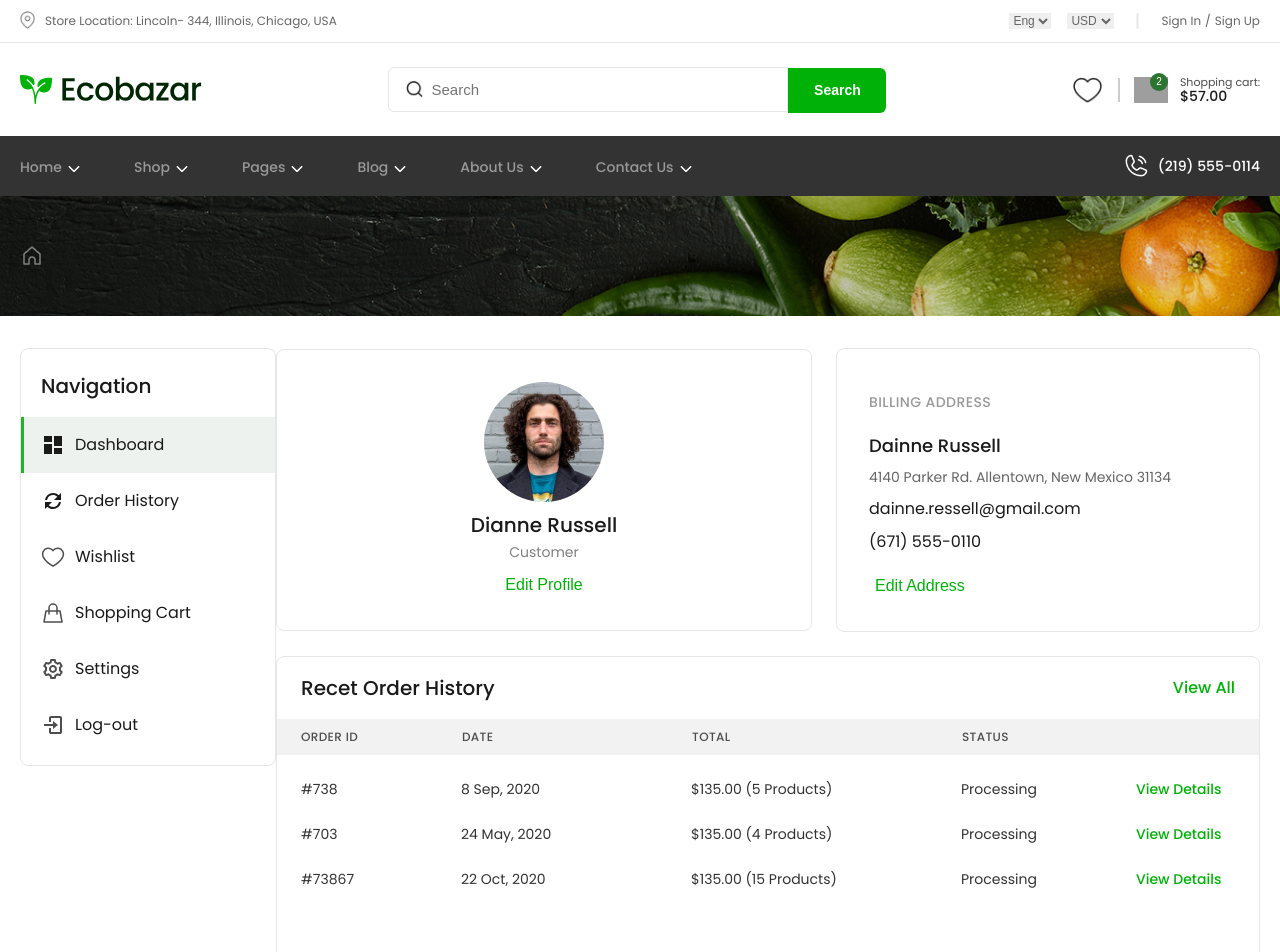
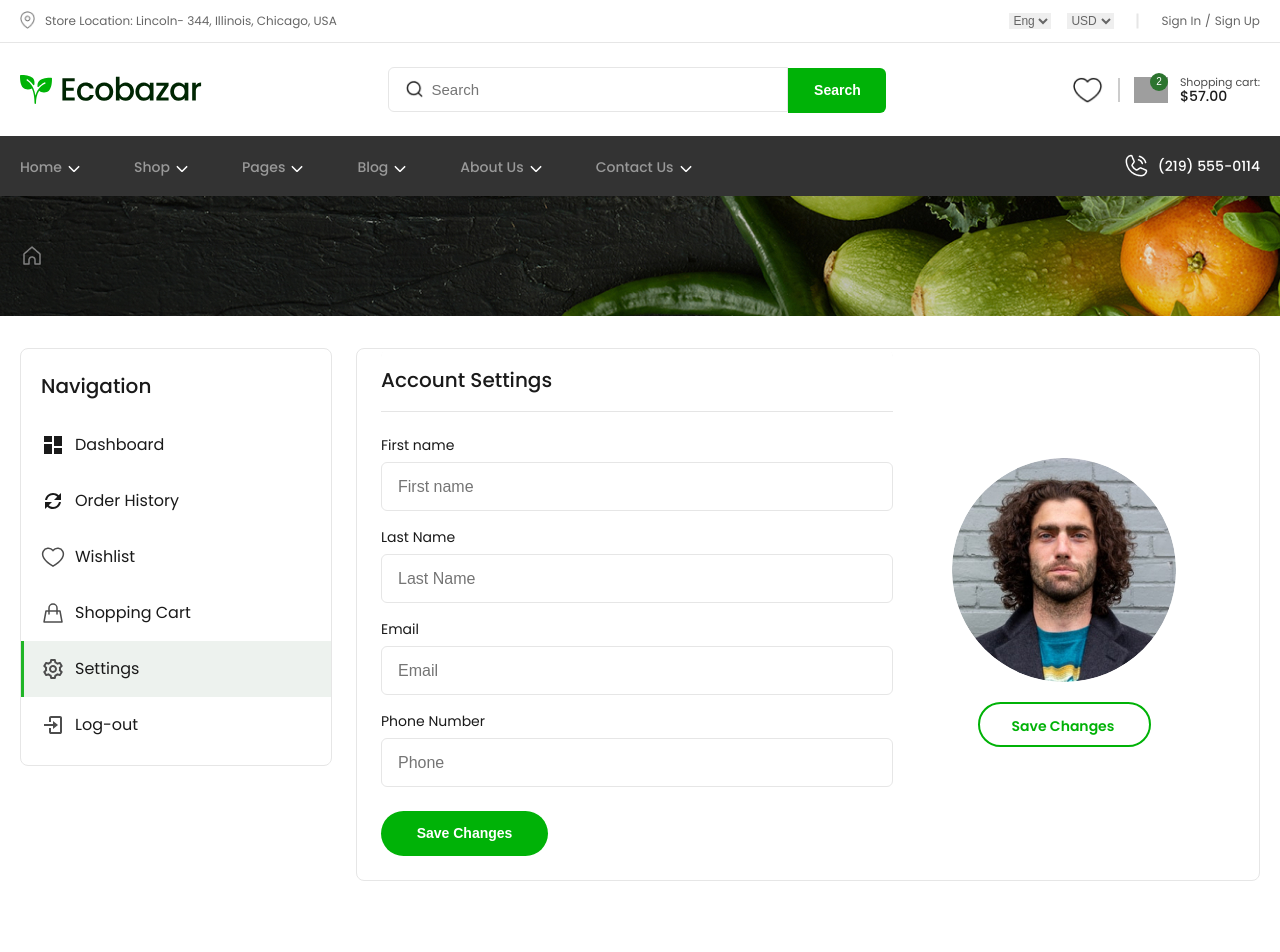
Before and after one commit to nurmuhammad9888/eCommerce, a React (Create React App) app: page /account/settings in a window 1280 px wide. Before the commit this address led to /account/dashboard. Shown: the top 952 px of the page. Built offline with nearby package versions, Linux system fonts and the light colour scheme; grey boxes are pictures that could not be loaded.

Commit message:
account settings input

```diff
--- a/src/pages/Account/Account.js
+++ b/src/pages/Account/Account.js
@@ -6,7 +6,7 @@ export const Account = () => {
     const navigate = useNavigate();
 
     useEffect(() => {
-        navigate('dashboard');
+        // navigate('dashboard');
     }, []);
 
     return (
--- a/src/pages/Account/OrderHistory.js
+++ b/src/pages/Account/OrderHistory.js
@@ -223,8 +223,8 @@ export const OrderHistory = () => {
                 onPageChange={handlePageClick}
                 pageRangeDisplayed={2}
                 pageCount={pageCount}
-                nextLabel={ <svg width="8" height="14" viewBox="0 0 8 14" fill="none" xmlns="http://www.w3.org/2000/svg"> <path d="M1.0835 1.16634L6.91683 6.99967L1.0835 12.833" stroke="#1A1A1A" stroke-width="1.5" stroke-linecap="round" stroke-linejoin="round" /> </svg>}
-                previousLabel={ <svg width="8" height="14" viewBox="0 0 8 14" fill="none" xmlns="http://www.w3.org/2000/svg"> <path d="M6.9165 1.16634L1.08317 6.99967L6.9165 12.833" stroke="#333333" stroke-width="1.5" stroke-linecap="round" stroke-linejoin="round" /> </svg>}
+                nextLabel={ <svg width="8" height="14" viewBox="0 0 8 14" fill="none" xmlns="http://www.w3.org/2000/svg"> <path d="M1.0835 1.16634L6.91683 6.99967L1.0835 12.833" stroke="#1A1A1A" strokeWidth="1.5" strokeLinecap="round" strokeLinejoin="round" /> </svg>}
+                previousLabel={ <svg width="8" height="14" viewBox="0 0 8 14" fill="none" xmlns="http://www.w3.org/2000/svg"> <path d="M6.9165 1.16634L1.08317 6.99967L6.9165 12.833" stroke="#333333" strokeWidth="1.5" strokeLinecap="round" strokeLinejoin="round" /> </svg>}
                 renderOnZeroPageCount={null}
                 containerClassName="pagination"
                 pageLinkClassName='page-num'
--- a/src/pages/Account/Settings.js
+++ b/src/pages/Account/Settings.js
@@ -1,32 +1,40 @@
 import React from 'react'
+import "./settings.css"
+import userImgAvatar from "../../assets/images/settingsavatrar.jpg"
+
 
 export const Settings = () => {
     return (
         <div className='account-settings'>
-            <h3 className="account-settings-title"> </h3>
+            <div>
+                <h3 className="account-settings-title">Account Settings </h3>
                 <form className='account-settings-form' method='POST'>
-                <label>
+                    <label className='account-settings-label'>
                         First name
-                    <input className='account-settings-last-name' type="text" placeholder='' autoCapitalize='off' />
+                        <input className='account-settings-input account-settings-last-name' type="text" placeholder='First name' autoCapitalize='off' required />
                     </label>
-                <label>
+                    <label className='account-settings-label'>
                         Last Name
-                    <input className='account-settings-first-name' type="text" placeholder='' autoCapitalize='off' />
+                        <input className='account-settings-input account-settings-first-name' type="text" placeholder='Last Name' autoCapitalize='off' required />
                     </label>
-                <label>
+                    <label className='account-settings-label'>
                         Email
-                    <input className='account-settings-email' type="email" placeholder='' autoCapitalize='off' />
+                        <input className='account-settings-input account-settings-email' type="email" placeholder='Email' autoCapitalize='off' required />
                     </label>
-                <label>
+                    <label className='account-settings-label'>
                         Phone Number
-                    <input className='account-settings-phone-number' type="tel" placeholder='' autoCapitalize='off' />
+                        <input className='account-settings-input account-settings-phone-number' type="tel" placeholder='Phone' autoCapitalize='off' required />
                     </label>
                     <button className='account-settings-btn' type='submit'>Save Changes</button>
                 </form>
+            </div>
 
             <div className="account-settings-avatar">
-                <img className='account-settings-img' src="" alt="avatar" />
+                <img className='account-settings-img' src={userImgAvatar} width={224} height={224} alt="avatar" />
+                <label className='account-settings-avatar-label'>
+                    Save Changes
                     <input className='account-settings-img-file' type="file" />
+                </label>
             </div>
         </div>
     )
--- a/src/pages/Account/account.css
+++ b/src/pages/Account/account.css
@@ -6,7 +6,8 @@
     justify-content: space-between;
 }
 .dashboard-navigation-list {
-    width: 312px;
+    max-width: 312px;
+    width: 100%;
     height: 418px;
     list-style: none;
     margin: 0;
@@ -65,6 +66,8 @@
     background-image: url("../../assets/images/logout.svg");
 }
 .dashboard-user-wrap {
+    width: 100%;
+    margin-left: 24px;
 }
 .dashboard-navigation-item-active{
     box-shadow: inset 3px 0 0 0 #20b526;
--- /dev/null
+++ b/src/pages/Account/settings.css
@@ -0,0 +1,102 @@
+.account-settings {
+    max-width: 984px;
+    width: 100%;
+    border: 1px solid var(--gray-scale-gray-–-100);
+    border-radius: 8px;
+    padding: 0 24px 24px;
+    background: var(--gray-scale-white);
+    display: flex;
+}
+.account-settings-title {
+    font-weight: 500;
+    font-size: 20px;
+    margin: 0;
+    border-radius: 8px 8px 0 0;
+    padding: 16px 0px 16px 0 ;
+    line-height: 30px;
+    color: var(--gray-scale-gray-–-900);
+    box-shadow: 0 1px 0 0 #e5e5e5;
+    background: var(--gray-scale-white);
+}
+.account-settings-form {
+    margin-top: 24px;
+    display: flex;
+    flex-direction: column;
+}
+.account-settings-label{
+    margin-top: 16px;
+    display: flex;
+    flex-direction: column;
+    font-weight: 400;
+    font-size: 14px;
+    line-height: 21px;
+    color: var(--gray-scale-gray-–-900);
+}
+.account-settings-input {
+    margin-top: 6px;
+    border: 1px solid var(--gray-scale-gray-–-100);
+    border-radius: 6px;
+    padding: 14px 16px;
+    width: 512px;
+    height: 49px;
+    font-weight: 400;
+    font-size: 16px;
+    line-height: 21px;
+    color: var(--gray-scale-gray-–-600);
+}
+.account-settings-label:nth-child(1){
+    margin-top: 0;
+}
+.account-settings-last-name {
+}
+.account-settings-first-name {
+}
+.account-settings-email {
+}
+.account-settings-phone-number {
+}
+.account-settings-btn {
+    margin-top: 24px;
+    display: inline-block;
+    background: var(--branding-success);
+    border-radius: 43px;
+    padding: 14px 32px;
+    width: 167px;
+    height: 45px;
+    border: none;
+    font-weight: 600;
+    font-size: 14px;
+    line-height: 17px;
+    color: var(--gray-scale-white);
+    cursor: pointer;
+}
+.account-settings-avatar {
+    margin: 0 auto;
+    display: flex;
+    flex-direction: column;
+    justify-content: center;
+    align-items: center;
+}
+.account-settings-img {
+    width: 224px;
+    height: 224px;
+    border-radius: 50%;
+}
+.account-settings-avatar-label{
+    margin-top: 20px;
+    border: 2px solid var(--branding-success);
+    border-radius: 43px;
+    padding: 12px 32px;
+    width: 173px;
+    height: 45px;
+    background: var(--gray-scale-white);
+    font-weight: 600;
+    font-size: 14px;
+    line-height: 17px;
+    color: var(--branding-success);
+    cursor: pointer;
+}
+.account-settings-img-file {
+    width: 0;
+    height: 0;
+}
```
Also changed, not shown: src/assets/images/settingsavatrar.jpg (added). Lines whose indentation alone changed are shown as unchanged.
